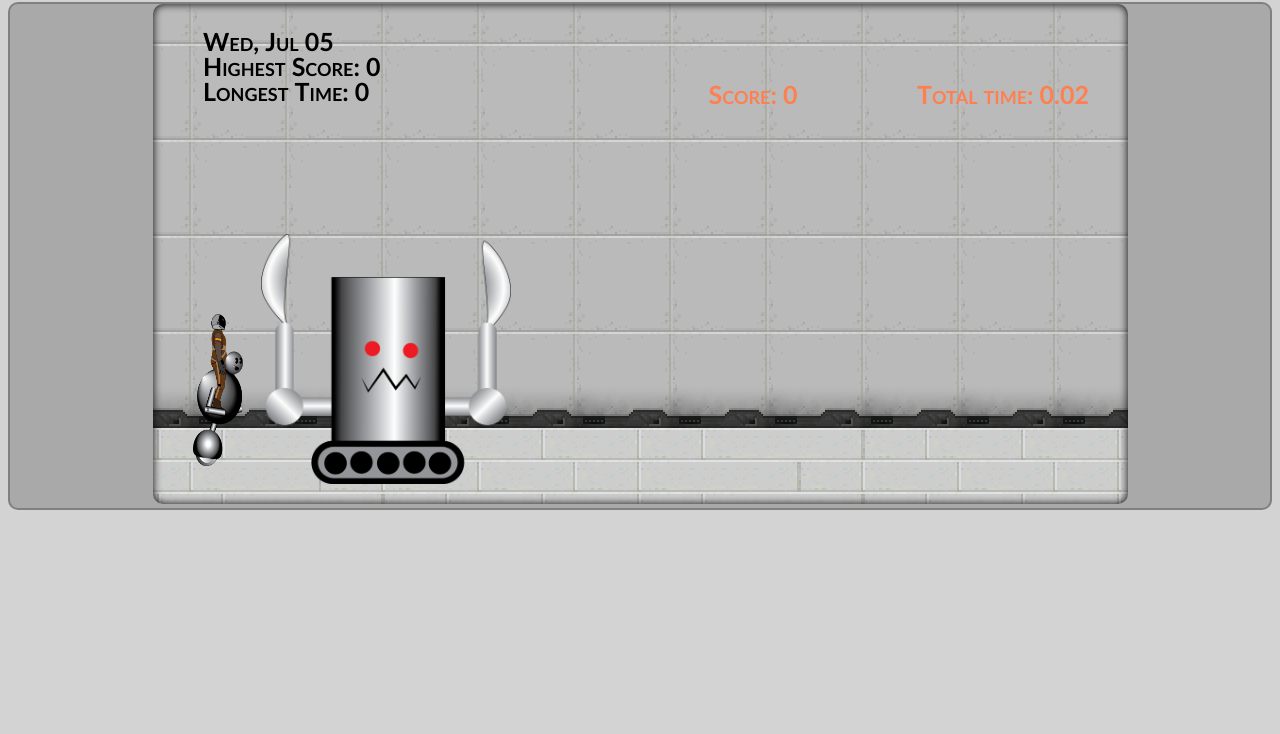
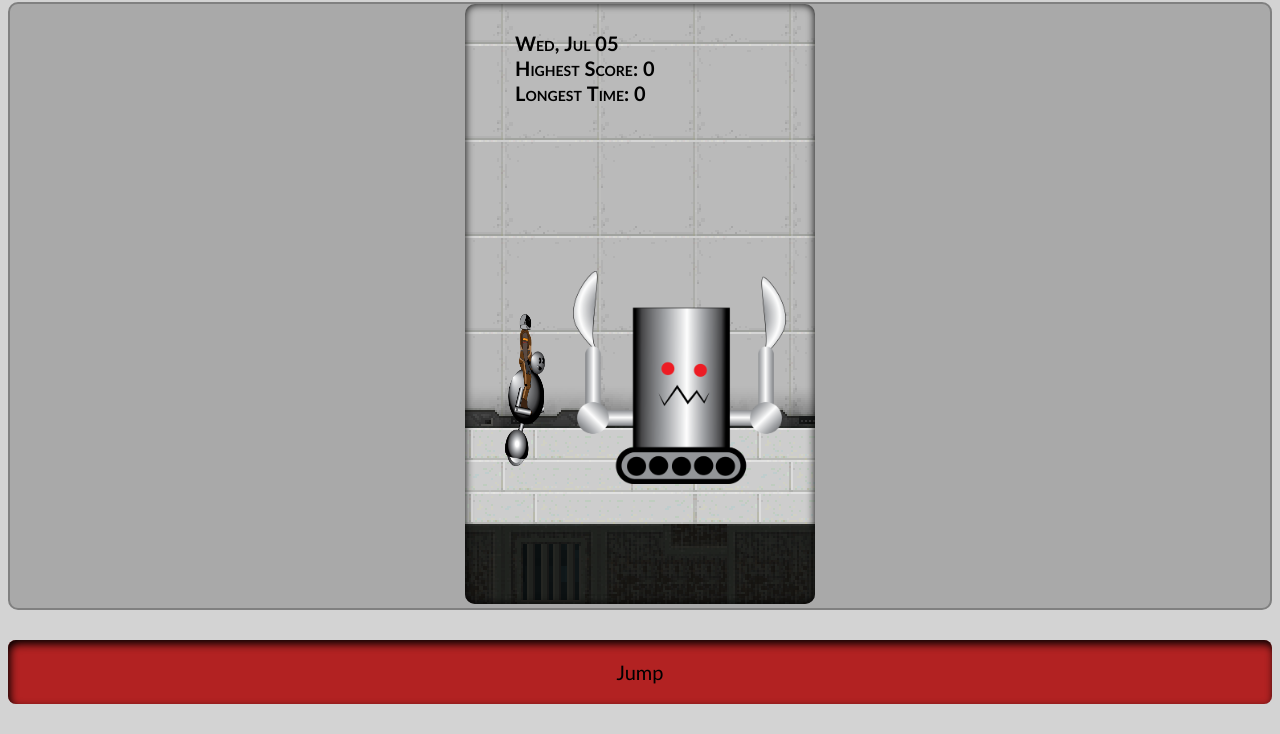
Before and after one commit to kelso540/jump-game, a website: page index.html in a window 1280 px wide. Both pictures are taken after a click on the link "Click to Start!". Shown: the part 74-808 px from the top of the page. Drawn offline with Linux system fonts and the light colour scheme.

Commit message:
changed canvas size

```diff
--- a/index.html
+++ b/index.html
@@ -4,7 +4,7 @@
 <head>
     <meta charset="UTF-8">
     <meta http-equiv="X-UA-Compatible" content="IE=edge">
-    <meta name="viewport" content="width=1000">
+    <meta name="viewport" content="width=device-width">
     <link rel="stylesheet" href="style.css">
     <script src="https://kit.fontawesome.com/0f62ced13f.js" crossorigin="anonymous"></script>
     <title>Robot Run!</title>
@@ -34,10 +34,11 @@
         </div>
     </div>
     <div id="canvasContainer2">
-        <canvas id="myCanvas" width="975" height="500" class="canvas"></canvas>
+        <canvas id="myCanvas" width="350" height="600" class="canvas"></canvas>
     </div>
     <div id="button">
         <a id="startBtn">Click to Start!</a>
+        <a id="jumpBtn">Jump</a>
     </div>
 
     <script src="script.js"></script>
--- a/script.js
+++ b/script.js
@@ -74,9 +74,9 @@ function arrowFlipDown(){
     let c = document.getElementById("myCanvas");
     let ctx = c.getContext("2d");
     let p = {
-        jumpBtn: document.querySelector("html"),
-        ctxWidth: 975,
-        ctxHeight: 500,
+        jumpBtn: document.querySelector("#jumpBtn"),
+        ctxWidth: 350,
+        ctxHeight: 600,
         timer: 0,
         counter: 0,
         legs: 0,
@@ -112,7 +112,7 @@ function arrowFlipDown(){
         gamePlayerAnimation: 0,
         backgroundAnimation: 0,
         screenDate: 0,
-        speed: 18,
+        speed: 10,
     };
 
 
@@ -197,7 +197,7 @@ function arrowFlipDown(){
     };
 
     let createCrate =() => {  //crate spawn control.
-        let ranNumber1_5 =  Math.floor((Math.random() * 200) + 100);
+        let ranNumber1_5 =  Math.floor((Math.random() * 150) + 100);
         let random1_4 =  Math.floor((Math.random() * 4) + 1);
         let objectNumber = Math.floor((Math.random() * 5000) + 1);
         p.newCrate = new Crate(enemyRobotA1, ranNumber1_5, ranNumber1_5, p.crateStartX, p.crateStartY, objectNumber, p.speed);
@@ -419,12 +419,12 @@ function arrowFlipDown(){
         ctx.clearRect(0, 0, p.ctxWidth, p.ctxHeight);
         move(p.jumper);
         moveBackground();
-        ctx.font = "small-caps bold 25px Trebuchet MS";
+        ctx.font = "small-caps bold 20px Trebuchet MS";
         ctx.fillStyle = "#ff7f50";
         ctx.textAlign = "center";
         ctx.fillText("Score: " + p.currentScore, 600, 100);
         ctx.fillText("Total time: " + p.counterList[0] + "." + p.counterList[1] + p.counterList[2], 850, 100);
-        ctx.font = "small-caps bold 25px Trebuchet MS";
+        ctx.font = "small-caps bold 20px Trebuchet MS";
         ctx.fillStyle = "black";
         ctx.textAlign = "left";
         ctx.fillText(p.screenDate, 50, 47);
@@ -454,12 +454,12 @@ function arrowFlipDown(){
 
     let endScreen = () => {
         ctx.clearRect(0, 0, p.ctxWidth, p.ctxHeight);
-        ctx.font = "small-caps bold 80px Trebuchet MS";
+        ctx.font = "small-caps bold 22px Trebuchet MS";
         ctx.fillStyle = "#ff7f50";
         ctx.textAlign = "center";
-        ctx.fillText("Time: " + p.counterList[0] + "." + p.counterList[1] + p.counterList[2], 500, 250);
-        ctx.fillText("Score: " + p.currentScore, 500, 350);
-        ctx.font = "small-caps bold 25px Trebuchet MS";
+        ctx.fillText("Time: " + p.counterList[0] + "." + p.counterList[1] + p.counterList[2], 90, 580);
+        ctx.fillText("Score: " + p.currentScore, 255, 580);
+        ctx.font = "small-caps bold 20px Trebuchet MS";
         ctx.fillStyle = "black";
         ctx.textAlign = "left";
         ctx.fillText(p.screenDate, 50, 47);
@@ -494,9 +494,9 @@ function arrowFlipDown(){
         clearInterval(p.jumpCntC);
         clearInterval(p.jumpHover);
         clearInterval(p.jumpTmrCounter);
-        p.jumpBtn = document.querySelector("html");
-        p.ctxWidth = 975;
-        p.ctxHeight = 500;
+        p.jumpBtn = document.querySelector("#jumpBtn");
+        p.ctxWidth = 350;
+        p.ctxHeight = 600;
         p.timer = 0;
         p.counter = 0;
         p.legs = 0;
@@ -529,7 +529,7 @@ function arrowFlipDown(){
         p.gamePlayerAnimation = 0;
         p.backgroundAnimation = 0;
         p.speed = 18;
-        p.jumper = new Jumper(spaceManRun1, 50, 150, 40, p.playerStart, 0, 0);
+        p.jumper = new Jumper(spaceManRun1, 40, 130, 40, p.playerStart, 0, 0);
         p.date = new Time();
         p.newTime = p.date.time.toString().split(" ");
         p.screenDate = p.newTime[0] + ", " + p.newTime[1] + " " + p.newTime[2];
@@ -537,7 +537,8 @@ function arrowFlipDown(){
         p.gameTimer = setInterval(time, 1000);
         p.gamePlayerAnimation = setInterval(playerLegMovementSpeed, 300);
         p.backgroundAnimation = setInterval(backgroundMovementCounter, 90);
-        document.getElementById("button").style.display = "none";
+        document.getElementById("startBtn").style.display = "none";
+        document.getElementById("jumpBtn").style.display = "block";
         ctx.font = "30px Arial";
         ctx.textAlign = "center";
         ctx.fillStyle = "#ff7f50";
@@ -548,13 +549,13 @@ function arrowFlipDown(){
     let firstStart = () => {
         c.style.backgroundPosition = "0px -600px";
         ctx.clearRect(0, 0, p.ctxWidth, p.ctxHeight);
-        ctx.font = "small-caps bold 40px Trebuchet MS";
+        ctx.font = "small-caps bold 30px Trebuchet MS";
         ctx.fillStyle = "#ff7f30";
         ctx.textAlign = "center";
-        ctx.fillText("Escape the Robots!", 500, 100);
-        ctx.fillText("Tap the screen or click", 500, 150);
-        ctx.fillText("anywhere to jump!", 500, 200);
-        ctx.fillText("How long can you last?", 500, 250);
+        ctx.fillText("Escape the Robots!", 180, 100);
+        ctx.fillText("Tap the screen or click", 180, 150);
+        ctx.fillText("anywhere to jump!", 180, 200);
+        ctx.fillText("How long can you last?", 180, 250);
         ctx.font = "small-caps bold 20px Trebuchet MS";
     }
 
@@ -583,15 +584,16 @@ function arrowFlipDown(){
         }
         p.jumper.img = robotFail;
         removeJumpToButtons();
-        document.getElementById("button").style.display = "block";
+        document.getElementById("startBtn").style.display = "block";
+        document.getElementById("jumpBtn").style.display = "none";
         p.endGameScreen = setInterval(endScreen, 40);
     }
 
     // let resizeCanvas = () => { //resize canvas to page size(increase pixel COUNT).
     //     p.canvas_ctxWidth = window.innerWidth -100;
     //     p.canvas_ctxHeight = window.innerHeight -100;
-    //     c.width = p.ctxWidth;
-    //     c.height = p.ctxHeight;
+    //     // c.width = p.ctxWidth;
+    //     // c.height = p.ctxHeight;
     //     c.style.width = ' ' + p.canvas_ctxWidth + 'px';
     //     c.style.height  = ' ' + p.canvas_ctxHeight + 'px';
     // };
@@ -599,8 +601,8 @@ function arrowFlipDown(){
     // resizeCanvas();
 
 
-    document.getElementById("button").addEventListener("click", reset);
-    p.jumpBtn.addEventListener('contextmenu', function(e){ //disable right click menu(for long click on mobile)
-    e.preventDefault();
-    });
+    document.getElementById("startBtn").addEventListener("click", reset);
+    // p.jumpBtn.addEventListener('contextmenu', function(e){ //disable right click menu(for long click on mobile)
+    // e.preventDefault();
+    // });
     starterScreen();
--- a/style.css
+++ b/style.css
@@ -36,6 +36,17 @@ a{
     margin: auto;
     cursor: pointer;
 }
+#jumpBtn{
+    border: none;
+    font-size: 20px;
+    font-family: 'Trebuchet MS', 'Lucida Sans Unicode', 'Lucida Grande', 'Lucida Sans', Arial, sans-serif;
+    border-radius: 8px;
+    box-shadow: inset 2px 4px 8px;
+    background-color: firebrick;
+    padding: 20px;
+    margin: auto;
+    cursor: pointer;
+}
 .positionHeader{                                /*for header nav bar CSS style*/
     display: grid;
     grid-template-areas:
@@ -43,6 +54,7 @@ a{
     "pos3 pos3 pos3 pos3 pos3";
     align-items: center;
     position: sticky;
+    position: -webkit-sticky;
     right: 0;
     left: 0;
     top: 0;
@@ -159,3 +171,12 @@ details > summary::-webkit-details-marker { /*gets rid of the details list arrow
     padding-left: 20px;
     color: firebrick;
 }
+#jumpBtn{
+    display: none;
+}
+
+@media screen and (max-width: 750px) {
+    .header{
+        display: none;
+    }
+}
```
